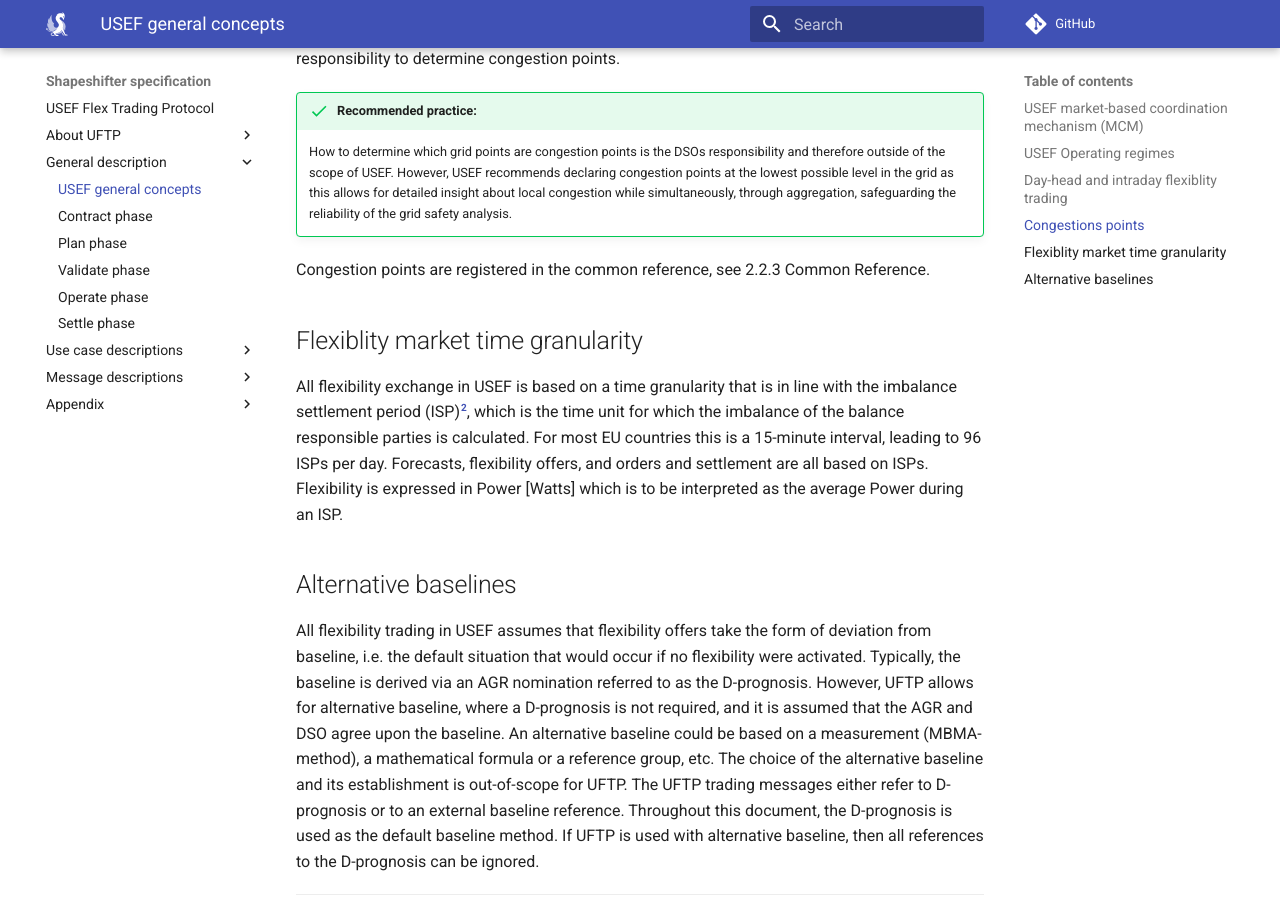
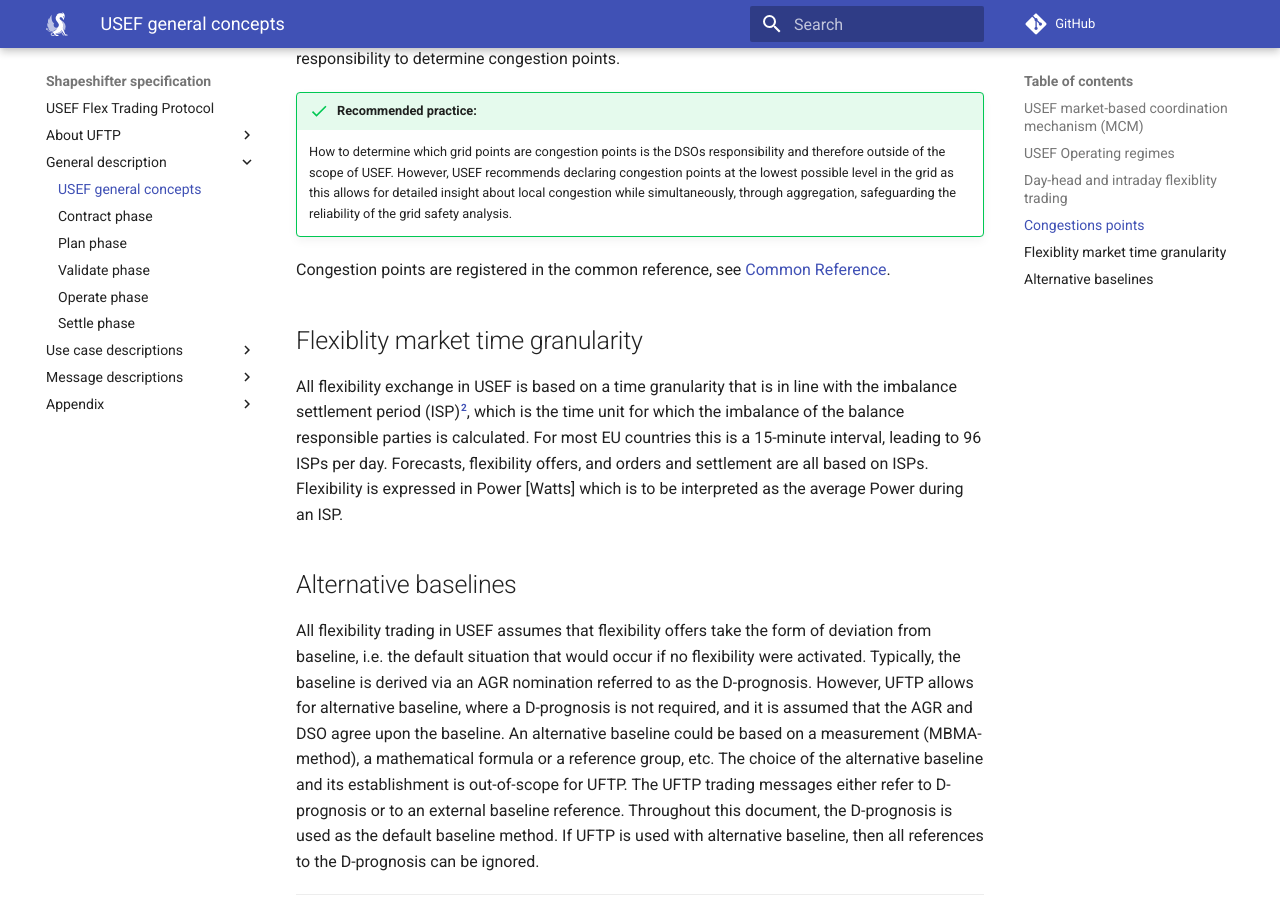
Before and after one commit to shapeshifter/shapeshifter-specification, an MkDocs documentation site: the page built from docs/general-description/usef-general-concepts.md, in a window 1280 px wide and 900 px high, scrolled down 2482 px. Built offline with MkDocs 1.6.1 and Material for MkDocs 9.7.7, drawn with Linux system fonts in a browser that asks for light colours; comment, search, counter and statistics services are not loaded.

Commit message:
feat: replace more numerical references
Signed-off-by: Nico Rikken <nico.rikken@alliander.com>

```diff
--- a/docs/general-description/usef-general-concepts.md
+++ b/docs/general-description/usef-general-concepts.md
@@ -72,7 +72,7 @@ It is the DSOs responsibility to determine congestion points.
     How to determine which grid points are congestion points is the DSOs responsibility and therefore outside of the scope of USEF.
     However, USEF recommends declaring congestion points at the lowest possible level in the grid as this allows for detailed insight about local congestion while simultaneously, through aggregation, safeguarding the reliability of the grid safety analysis.
 
-Congestion points are registered in the common reference, see 2.2.3 Common Reference.
+Congestion points are registered in the common reference, see [Common Reference](contract-phase.md#common-reference).
 
 ## Flexiblity market time granularity
 
```
Also changed, not shown: docs/general-description/contract-phase.md (+1 -1 lines).
